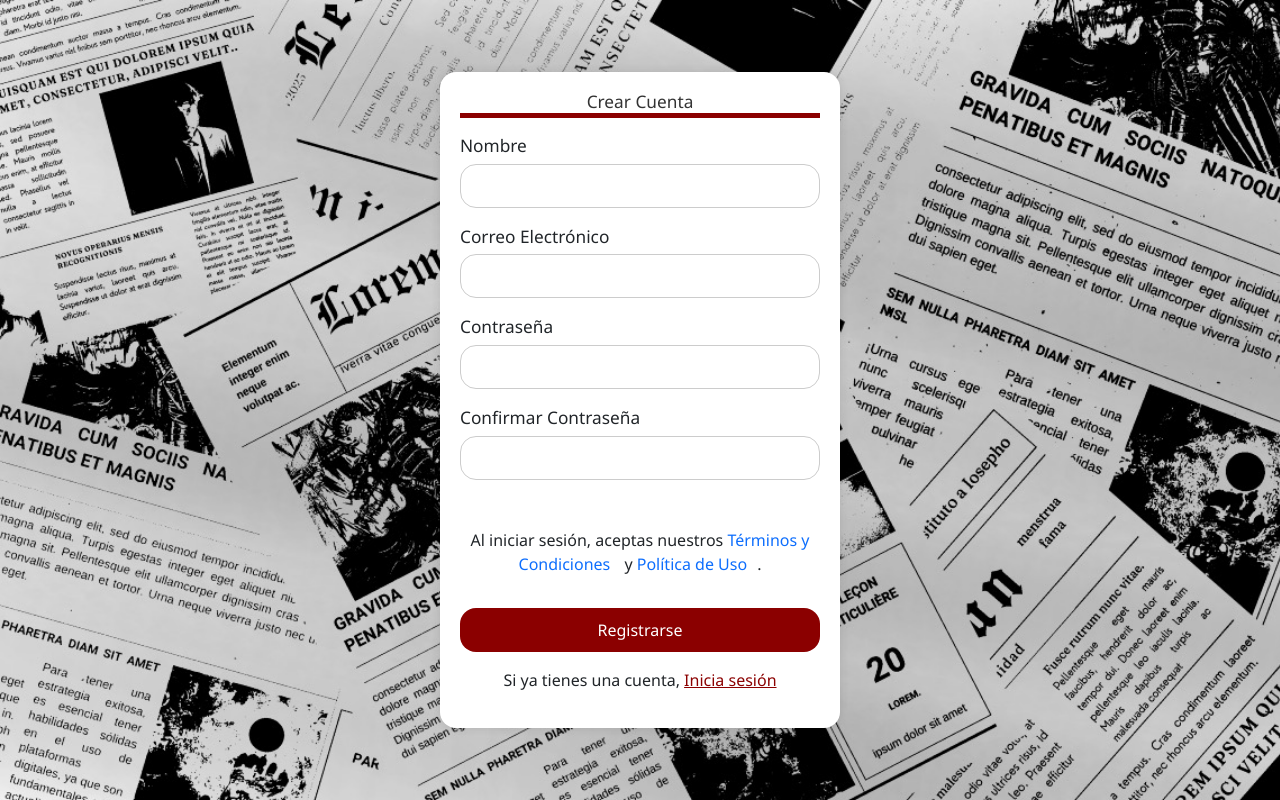
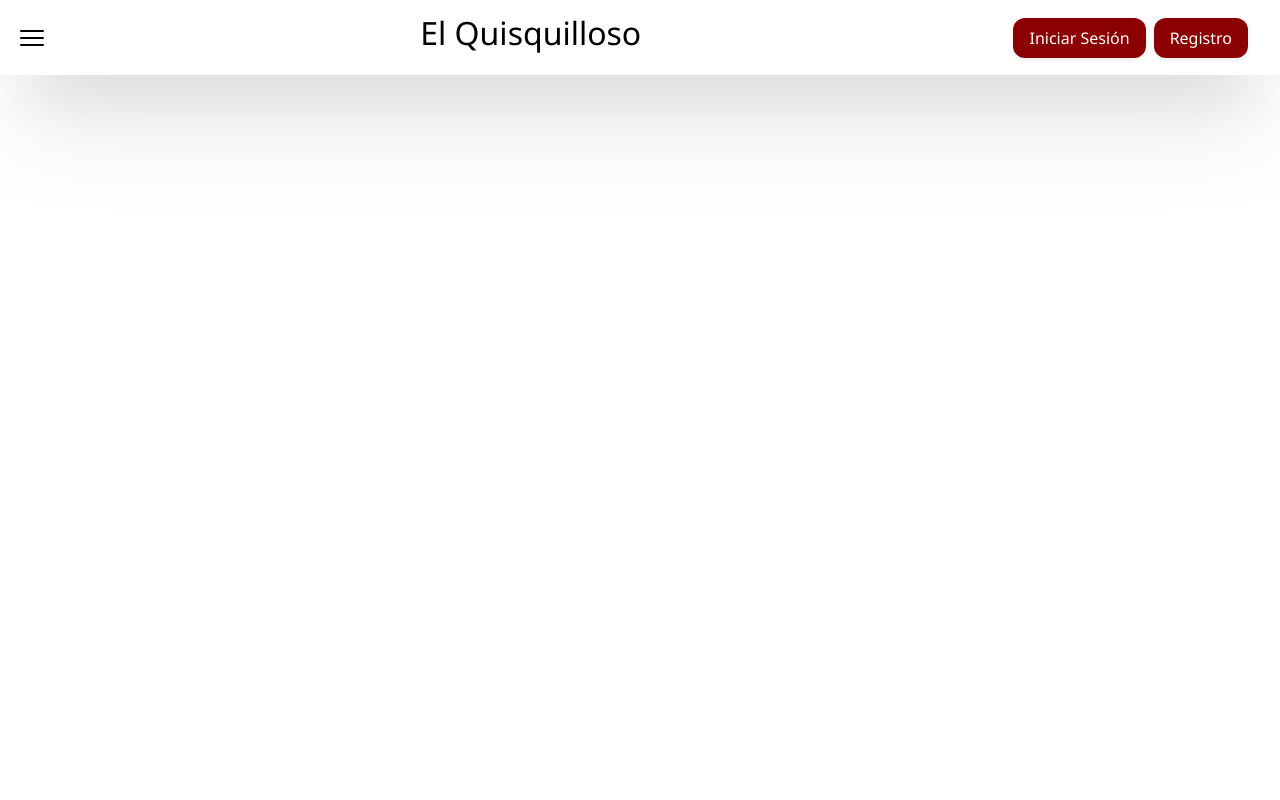
Before and after one commit to Paoladevelopment/elquisquilloso-front, a React (Vite) app: page / in a window 1280 px wide. Built offline with nearby package versions, Linux system fonts and the light colour scheme.

Commit message:
Añadiendo lo que hay del header por el momento

```diff
--- a/src/App.jsx
+++ b/src/App.jsx
@@ -1,12 +1,11 @@
-import 'bootstrap/dist/css/bootstrap.min.css';
+
 import { Inicio } from "./Paginas/Inicio/Inicio";
-import { Login } from "./Paginas/Login/Login";
-import Registro from './Paginas/Registro/Registro';
+
 
 function App() {
   return (
     <>
-      <Registro />
+      <Inicio />
     </>
   );
 }
--- /dev/null
+++ b/src/Componentes/Boton/Boton.css
@@ -0,0 +1,19 @@
+.button {
+  background-color: var(--brand-color);
+  color: #fff;
+  border: none;
+  border-radius: 0.75rem;
+  box-shadow: rgba(213, 217, 217, .5) 0 2px 5px 0;
+  cursor: pointer;
+  font-size: 1rem;
+  line-height: 1.5rem;
+  padding: 0.5rem 1rem;
+  text-align: center;
+  transition-property: background-color,border-color;
+  transition-duration: .2s;
+  transition-timing-function: cubic-bezier(.4, 0, 0.2, 1);
+}
+
+.button:hover {
+  background-color: var(--btn-main-color);
+}
--- /dev/null
+++ b/src/Componentes/Boton/Boton.jsx
@@ -0,0 +1,7 @@
+import './Boton.css';
+
+export const Boton = ({type, text, onClick}) => {
+  return (
+    <button type={type} onClick={onClick} className="button">{text}</button>
+  )
+}
--- a/src/Componentes/Header/Header.css
+++ b/src/Componentes/Header/Header.css
@@ -1,18 +1,89 @@
-.main-header__logo {
+.main-header {
+  display: flex;
   width: 100%;
   height: 75px;
-  background-image: url('../../assets/header-img.jpg');
-  background-size: cover;
-  background-position: center;
-  display: flex;
-  justify-content: center;
+  padding-right: 1rem;
+  justify-content: space-between;
   align-items: center;
+  box-shadow: rgba(50, 50, 93, 0.25) 0px 50px 100px -20px, rgba(0, 0, 0, 0.3) 0px 30px 60px -30px;
 }
 
 .main-header__titulo {
-  height: 100%;
-  font-size: 3rem;
-  -webkit-text-stroke: 1px black;
-  color: var(--secundary-text-color);
-  mix-blend-mode: hard-light;
+  font-size: 2rem;
+  color: var(--main-text-color);
 }
+
+.main-header__sesion {
+  display: none;
+}
+
+.main-header__menu-container {
+  position: relative;
+}
+
+.main-header__opciones {
+  width: 2rem;
+  height: 2rem;
+  margin-left: 1rem;
+  background: none;
+  border: none;
+  cursor: pointer;
+}
+
+.main-header__opciones.isActive {
+  color: var(--brand-color);
+}
+
+.main-header__menu {
+  margin-top: 1.2rem;
+  width: 100vw;
+  position: absolute;
+  display: none;
+  padding: 1rem 0  1rem 1.875rem;
+  background-color: #fff;
+  border-radius: .75rem;
+  border: 1px solid transparent;
+}
+
+.main-header__menu.isActive {
+  display: block;
+}
+
+.main-header__menu ul{
+  display: flex;
+  flex-direction: column;
+  justify-content: center;
+  align-items: flex-start;
+  list-style: none;
+}
+
+.main-header__menu li {
+  margin: .5rem 0;
+}
+
+.main-header__menu a {
+  font-size: 1.125rem;
+  color: var(--main-text-color);
+  text-decoration: none;
+}
+
+
+@media screen and (min-width: 920px){
+  .main-header {
+    padding-right: 2rem;
+  }
+  .main-header__sesion--icon {
+    display: none;
+  }
+
+  .main-header__sesion {
+    display: flex;
+    gap: 0.5rem;
+  }
+
+  .main-header__menu {
+    margin: 1.5rem 0 0 1rem;
+    width: 30vw;
+    box-shadow: 4px 4px 15px -3px rgba(0,0,0,0.75);
+  }
+}
--- a/src/Componentes/Header/Header.jsx
+++ b/src/Componentes/Header/Header.jsx
@@ -1,10 +1,76 @@
-import './Header.css';
+import { useState } from "react";
+import { Boton } from "../Boton/Boton";
+import "./Header.css";
 export const Header = () => {
+  const [showMenu, setShowMenu] = useState(false);
   return (
-    <header className='main-header'>
-      <div className='main-header__menu'></div>
-      <div className='main-header__logo'>
-        <h1 className='main-header__titulo'>El Quisquilloso</h1>
+    <header className="main-header">
+      <div className="main-header__menu-container">
+        <button className={`main-header__opciones ${showMenu? "isActive": ""}`} onClick={() => setShowMenu(!showMenu)}>
+          <svg
+            xmlns="http://www.w3.org/2000/svg"
+            fill="none"
+            viewBox="0 0 24 24"
+            strokeWidth={1.5}
+            stroke="currentColor"
+          >
+            <path
+              strokeLinecap="round"
+              strokeLinejoin="round"
+              d="M3.75 6.75h16.5M3.75 12h16.5m-16.5 5.25h16.5"
+            />
+          </svg>
+        </button>
+        <nav className={`main-header__menu ${showMenu? "isActive": ""}`}>
+          <ul>
+            <li>
+              <a href="#">Cultura y Entretenimiento</a>
+            </li>
+            <li>
+              <a href="#">Deportes</a>
+            </li>
+            <li>
+              <a href="#">Opinión</a>
+            </li>
+            <li>
+              <a href="#">Anuncios clasificados</a>
+            </li>
+            <li>
+              <a href="#">Salud y Bienestar</a>
+            </li>
+            <li>
+              <a href="#">Educación</a>
+            </li>
+            <li>
+              <a href="#">Negocios locales</a>
+            </li>
+            <li>
+              <a href="#">Política</a>
+            </li>
+
+          </ul>
+        </nav>
+      </div>
+      <h1 className="main-header__titulo">El Quisquilloso</h1>
+      <div className="main-header__sesion--icon">
+        <svg
+          xmlns="http://www.w3.org/2000/svg"
+          width="32"
+          height="32"
+          fill="currentColor"
+          className="bi bi-person-circle"
+          viewBox="0 0 16 16"
+        >
+          <path d="M11 6a3 3 0 1 1-6 0 3 3 0 0 1 6 0z" />
+          <path
+            fillRule="evenodd"
+            d="M0 8a8 8 0 1 1 16 0A8 8 0 0 1 0 8zm8-7a7 7 0 0 0-5.468 11.37C3.242 11.226 4.805 10 8 10s4.757 1.225 5.468 2.37A7 7 0 0 0 8 1z"
+          />
+        </svg>
+      </div>
+      <div className="main-header__sesion">
+        <Boton text="Iniciar Sesión" />
+        <Boton text="Registro" />
       </div>
     </header>
   );
--- a/src/index.css
+++ b/src/index.css
@@ -1,9 +1,12 @@
 :root {
   --main-background: #bbbbbb;
   --secundary-background: #1e2a38;
+  --brand-color: #8B0000;
   --main-text-color: #000;
   --secundary-text-color: #fff;
   --gray-color: #333333;
+  --btn-main-color: #400000;
+  --btn-secundary-color: #0f1111;
 }
 
 * {
@@ -14,5 +17,4 @@
 
 #root {
   font-family: 'Noto Sans';
-  background-color: var(--main-background);
 }
```
